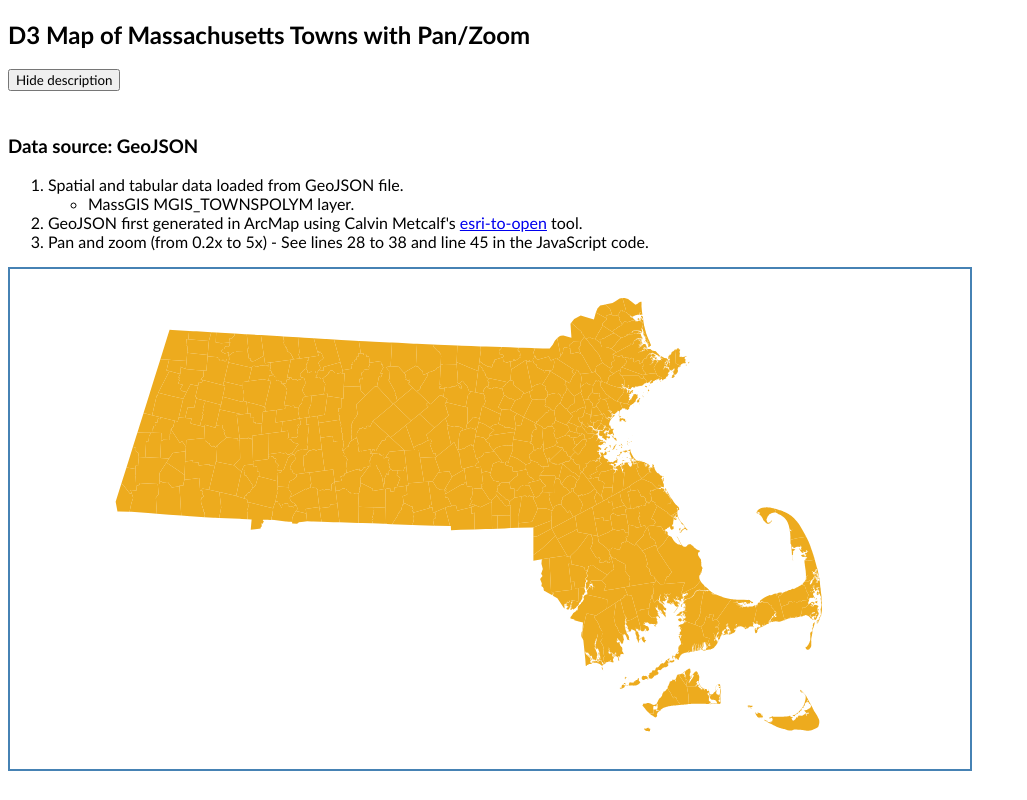
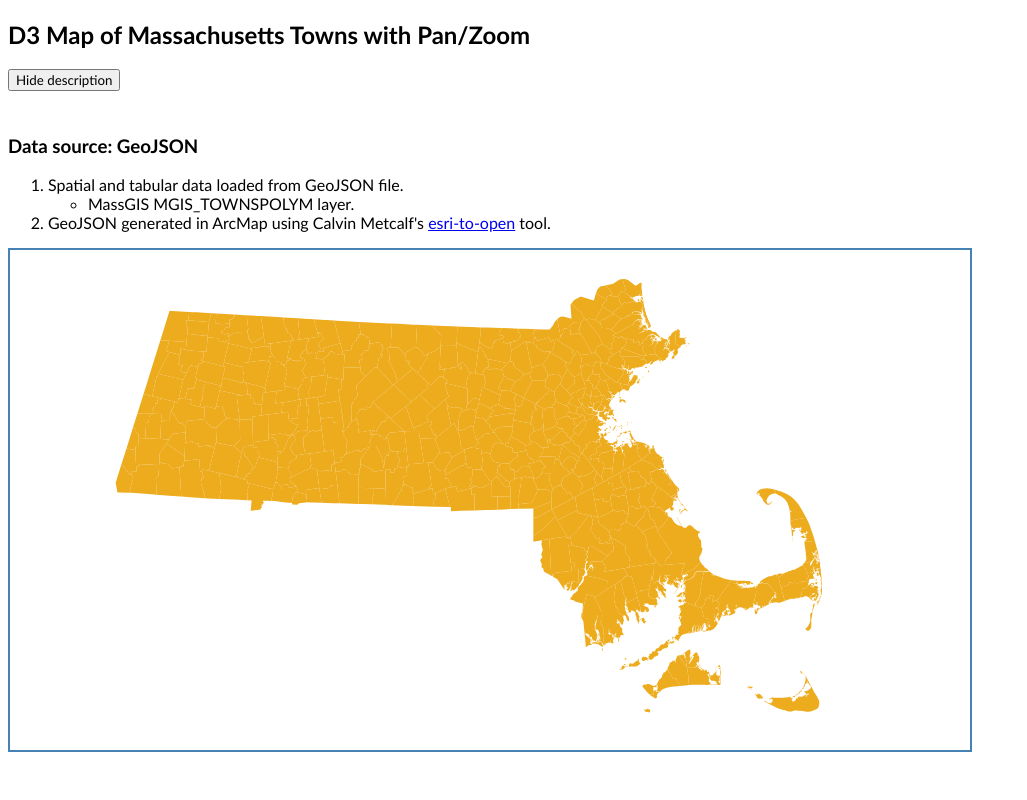
Before and after one commit to CTPSSTAFF/d3-map-pan-zoom, a plain HTML site: page index.html in a window 1280 px wide. Shown: the whole page, without its empty margins (0-1027 px from the left). Drawn offline with nearby package versions, Linux system fonts and the light colour scheme.

Commit message:
Commented out currently invalid text.

```diff
--- a/index.html
+++ b/index.html
@@ -19,9 +19,9 @@
 <ul>
 <li>MassGIS MGIS_TOWNSPOLYM layer.</li>
 </ul>
-<li>GeoJSON first generated in ArcMap using Calvin Metcalf's
+<li>GeoJSON generated in ArcMap using Calvin Metcalf's
     <a href="http://calvinmetcalf.com/post/53837935250/guide-to-esri-to-open" target="_blank">esri-to-open</a> tool.</li>
-<li>Pan and zoom (from 0.2x to 5x) - See lines 28 to 38 and line 45 in the JavaScript code.</li>
+<!-- <li>Pan and zoom (from 0.2x to 5x) - See lines 28 to 38 and line 45 in the JavaScript code.</li> -->
 </ol>
 </div>
 <script>
```
